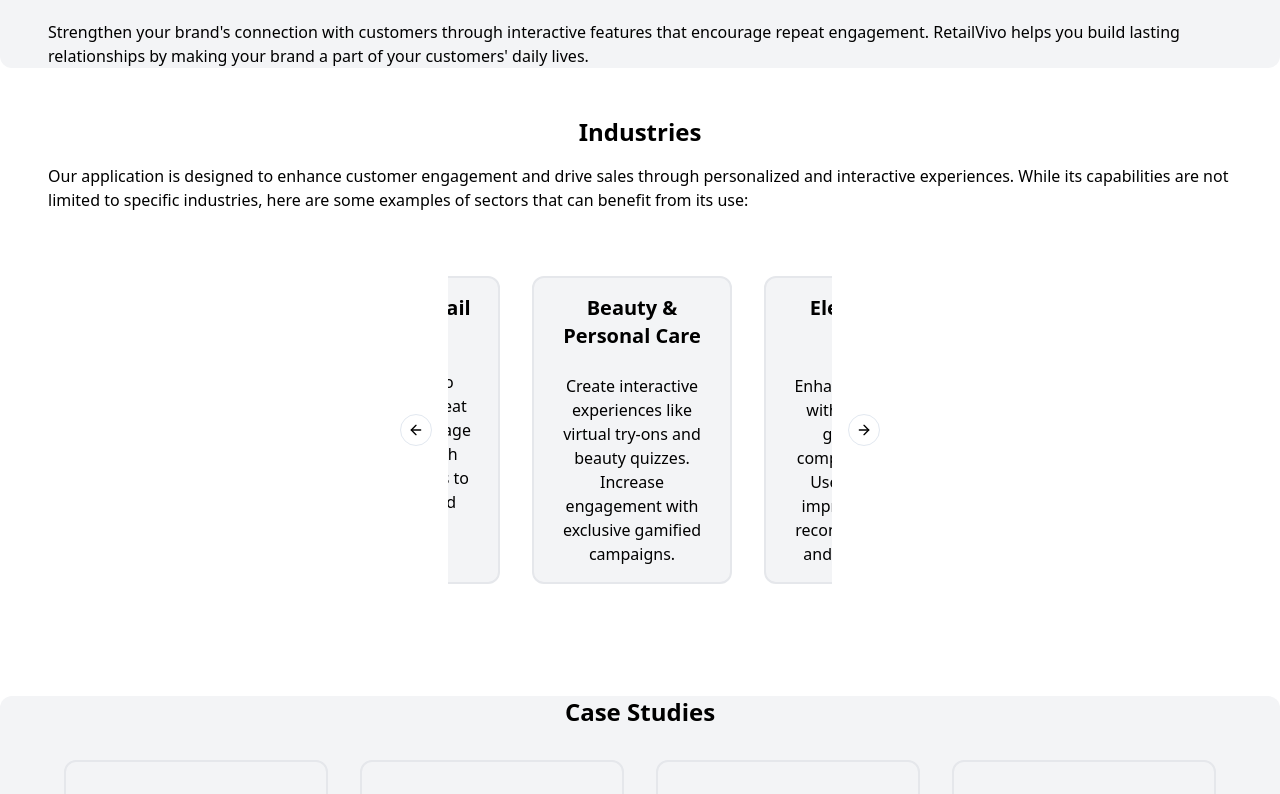
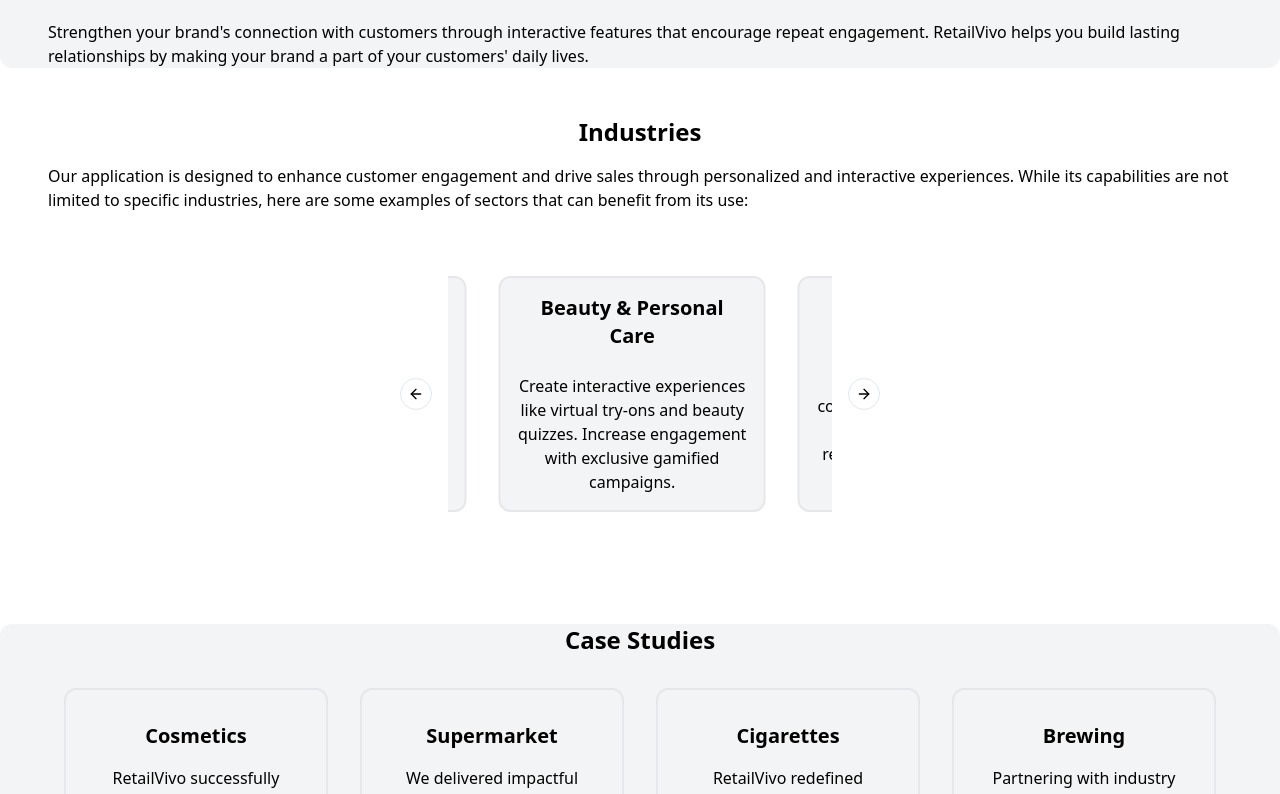
Before and after one commit to MYOB09/rv, a React (Vite) app: page / in a window 1280 px wide. Shown: the part 620-1414 px from the top of the page. Built offline with nearby package versions, Linux system fonts and the light colour scheme.

Commit message:
industries

```diff
--- a/src/Industries.jsx
+++ b/src/Industries.jsx
@@ -32,7 +32,7 @@
           className="w-1/2 sm:w-full max-w-sm mb-12"
         >
           <CarouselContent>
-            <CarouselItem className="text-center basis-1/2 p-4 m-4 border-2 rounded-xl bg-gray-100 ">
+            <CarouselItem className="text-center basis-2/3 p-4 m-4 border-2 rounded-xl bg-gray-100 ">
               <span className="text-sm sm:text-xl font-bold ">
                 Fashion Retail
               </span>
@@ -44,7 +44,7 @@
                 experiences.
               </p>
             </CarouselItem>
-            <CarouselItem className="text-center basis-1/2 p-4 m-4 border-2 rounded-xl bg-gray-100">
+            <CarouselItem className="text-center basis-2/3 p-4 m-4 border-2 rounded-xl bg-gray-100">
               <span className="text-sm sm:text-xl font-bold">
                 Grocery Retail
               </span>
@@ -55,7 +55,7 @@
                 customers with interactive polls to drive sales and loyalty.
               </p>
             </CarouselItem>
-            <CarouselItem className="text-center basis-1/2 p-4 m-4 border-2 rounded-xl bg-gray-100">
+            <CarouselItem className="text-center basis-2/3 p-4 m-4 border-2 rounded-xl bg-gray-100">
               <span className="text-sm sm:text-xl font-bold">
                 Beauty & Personal Care
               </span>
@@ -66,7 +66,7 @@
                 quizzes. Increase engagement with exclusive gamified campaigns.
               </p>
             </CarouselItem>
-            <CarouselItem className="text-center basis-1/2 p-4 m-4 border-2 rounded-xl bg-gray-100">
+            <CarouselItem className="text-center basis-2/3 p-4 m-4 border-2 rounded-xl bg-gray-100">
               <span className="text-sm sm:text-xl font-bold">
                 Electronics Retail
               </span>
@@ -77,7 +77,7 @@
                 Use quizzes to improve product recommendations and boost sales.
               </p>
             </CarouselItem>
-            <CarouselItem className="text-center basis-1/2 p-4 m-4 border-2 rounded-xl bg-gray-100">
+            <CarouselItem className="text-center basis-2/3 p-4 m-4 border-2 rounded-xl bg-gray-100">
               <span className="text-sm sm:text-xl font-bold">
                 Home & Furniture
               </span>
@@ -88,7 +88,7 @@
                 Strengthen loyalty with gamified rewards for surveys and polls.
               </p>
             </CarouselItem>
-            <CarouselItem className="text-center basis-1/2 p-4 m-4 border-2 rounded-xl bg-gray-100">
+            <CarouselItem className="text-center basis-2/3 p-4 m-4 border-2 rounded-xl bg-gray-100">
               <span className="text-sm sm:text-xl font-bold">
                 Pharmacy & Health Retail
               </span>
@@ -100,7 +100,7 @@
                 visits.
               </p>
             </CarouselItem>
-            <CarouselItem className="text-center basis-1/2 p-4 m-4 border-2 rounded-xl bg-gray-100">
+            <CarouselItem className="text-center basis-2/3 p-4 m-4 border-2 rounded-xl bg-gray-100">
               <span className="text-sm sm:text-xl font-bold">
                 Pet Supplies Retail
               </span>
@@ -111,7 +111,7 @@
                 Offer gamified loyalty programs to encourage repeat purchases.
               </p>
             </CarouselItem>
-            <CarouselItem className="text-center basis-1/2 p-4 m-4 border-2 rounded-xl bg-gray-100">
+            <CarouselItem className="text-center basis-2/3 p-4 m-4 border-2 rounded-xl bg-gray-100">
               <span className="text-sm sm:text-xl font-bold">Bookstores</span>
               <br />
               <br />
@@ -120,7 +120,7 @@
                 frequent shoppers with gamified promotions.
               </p>
             </CarouselItem>
-            <CarouselItem className="text-center basis-1/2 p-4 m-4 border-2 rounded-xl bg-gray-100">
+            <CarouselItem className="text-center basis-2/3 p-4 m-4 border-2 rounded-xl bg-gray-100">
               <span className="text-sm sm:text-xl font-bold">Toy Stores</span>
               <br />
               <br />
@@ -129,7 +129,7 @@
                 with fun, gamified promotions and rewards.
               </p>
             </CarouselItem>
-            <CarouselItem className="text-center basis-1/2 p-4 m-4 border-2 rounded-xl bg-gray-100">
+            <CarouselItem className="text-center basis-2/3 p-4 m-4 border-2 rounded-xl bg-gray-100">
               <span className="text-sm sm:text-xl font-bold">
                 Home Improvement & DIY
               </span>
@@ -140,7 +140,7 @@
                 gamified incentives for DIY challenges.
               </p>
             </CarouselItem>
-            <CarouselItem className="text-center basis-1/2 p-4 m-4 border-2 rounded-xl bg-gray-100">
+            <CarouselItem className="text-center basis-2/3 p-4 m-4 border-2 rounded-xl bg-gray-100">
               <span className="text-sm sm:text-xl font-bold">
                 Wine & Spirits Retail
               </span>
@@ -151,7 +151,7 @@
                 customers with gamified promotions.
               </p>
             </CarouselItem>
-            <CarouselItem className="text-center basis-1/2 p-4 m-4 border-2  rounded-xl bg-gray-100">
+            <CarouselItem className="text-center basis-2/3 p-4 m-4 border-2  rounded-xl bg-gray-100">
               <span className="text-sm sm:text-xl font-bold">
                 Online Marketplaces
               </span>
```
